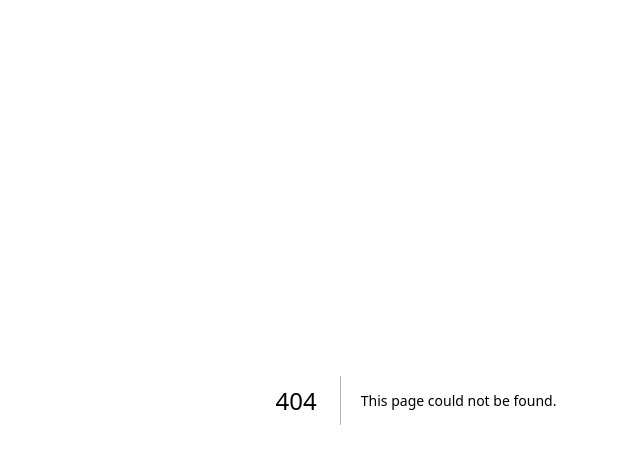
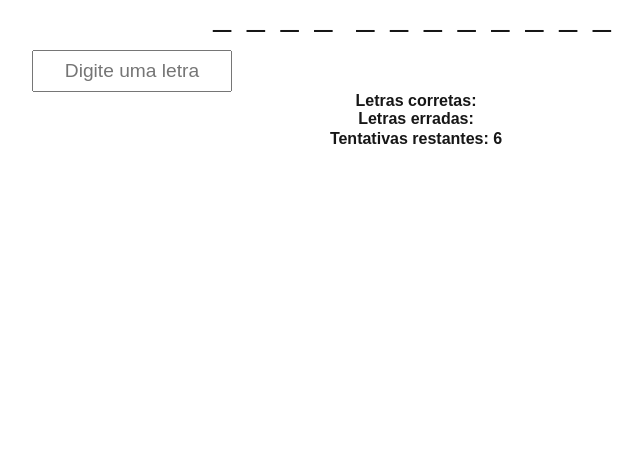
Before and after one commit to Williansilva2207/Portifolio, a Next.js app in the folder portifolio/: page /Forca in a window 1280 px wide. Before the commit this address had no page. Shown: the top 464 px of the page, without its empty margins (224-867 px from the left). Built offline with nearby package versions, Linux system fonts and the light colour scheme.

Commit message:
jogo da forca

```diff
--- /dev/null
+++ b/portifolio/app/Forca/forca.module.css
@@ -0,0 +1,96 @@
+.forcaSection {
+  padding: 1rem 1rem;
+  max-width: 800px;
+  margin: auto;
+  margin-top: -35px;
+  border-radius: 20px;
+  text-align: center;
+}
+
+.forcaContainer {
+  display: flex;
+  flex-direction: column;
+  align-items: center;
+  gap: 10px;
+}
+
+.palavra {
+  font-size: 2rem;
+  letter-spacing: 0.5rem;
+  margin: 1rem 0;
+  display: flex;
+  justify-content: center;
+  flex-wrap: wrap;
+}
+
+.letra {
+  margin: 0 0.25rem;
+}
+
+.letraForm {
+  display: flex;
+  gap: 0.5rem;
+}
+
+.letraInput {
+  padding: 0.5rem;
+  font-size: 1.2rem;
+  width: 200px;
+  text-align: center;
+}
+
+.submitBtn,
+.restartBtn {
+  background: var(--secondary);
+  color: white;
+  border: none;
+  border-radius: 8px;
+  padding: 0.5rem 1rem;
+  margin-left: 10px;
+  cursor: pointer;
+  transition: background 0.3s ease;
+}
+
+.submitBtn:hover,
+.restartBtn:hover {
+  background: var(--primary);
+}
+
+.correta {
+  color: #12a949;
+  margin-right: 0.3rem;
+  font-weight: bold;
+}
+
+.errada {
+  color: #cb0e0e;
+  margin-right: 0.3rem;
+  font-weight: bold;
+}
+
+.aviso {
+  color: #e53e3e;
+  margin-top: 0.5rem;
+  font-weight: bold;
+}
+
+.tentativas {
+  margin-top: 0.1rem;
+  font-weight: bold;
+}
+
+.status {
+  margin-top: 1rem;
+  font-size: 1.2rem;
+  font-weight: bold;
+}
+
+.imagem {
+  max-width: 350px;
+  width: 100%;
+  height: auto;
+  object-fit: contain;
+  display: block;
+  margin-top: -60px;
+  margin-bottom: -50px;
+}
--- /dev/null
+++ b/portifolio/app/Forca/page.js
@@ -0,0 +1,137 @@
+"use client";
+
+import { useState, useEffect } from "react";
+import styles from "./forca.module.css";
+
+export default function ForcaPage() {
+  const wordsList = [
+    "Arrakis", "Duna", "Caladan", "Salusa Secundus", "Kaitain", "Corrino",
+    "Harkonnen", "Atreides", "Fremen", "Bene Gesserit", "Mentat", "Sardaukar",
+    "Muad’Dib", "Kwisatz Haderach", "Shai-Hulud", "Especiaria", "Melange",
+    "Stilgar", "Chani", "Alia", "Paul Atreides", "Irulan", "Gurney Halleck",
+    "Duncan Idaho", "Thufir Hawat", "Liet-Kynes", "Sietch", "Crysknife",
+    "Gom Jabbar", "Água da Vida", "Choam"
+  ];
+
+  const [word, setWord] = useState("");
+  const [inputLetter, setInputLetter] = useState("");
+  const [guessedLetters, setGuessedLetters] = useState([]);
+  const [maxWrongGuesses, setMaxWrongGuesses] = useState(6);
+
+  useEffect(() => {
+    startGame();
+  }, []);
+
+  function startGame() {
+    const newWord = wordsList[Math.floor(Math.random() * wordsList.length)];
+    setWord(newWord.toUpperCase());
+    setGuessedLetters([]);
+    setMaxWrongGuesses(6);
+    setInputLetter("");
+  }
+
+  function handleSubmit(e) {
+    e.preventDefault();
+    const letter = inputLetter.toUpperCase();
+
+    if (!letter.match(/^[A-ZÇÁÉÍÓÚÂÊÔÃÕÜ]$/i)) {
+      alert("Digite apenas letras.");
+      setInputLetter("");
+      return;
+    }
+
+    if (guessedLetters.includes(letter)) {
+      alert(`A letra "${letter}" já foi usada!`);
+      setInputLetter("");
+      return;
+    }
+
+    setGuessedLetters([...guessedLetters, letter]);
+
+    if (!word.includes(letter)) {
+      setMaxWrongGuesses((t) => t - 1);
+    }
+
+    setInputLetter("");
+  }
+
+  useEffect(() => {
+    if (!word) return;
+    if (maxWrongGuesses <= 0) {
+      alert(`Você perdeu! A palavra era: ${word}`);
+    } else if (
+      word.split("").every((l) => l === " " || l === "-" || guessedLetters.includes(l))
+    ) {
+      alert("Parabéns! Você ganhou!");
+    }
+  }, [guessedLetters, maxWrongGuesses, word]);
+
+  function displayPalavra() {
+    return word.split("").map((l, i) => (
+      <span key={i} className={styles.letra}>
+        {l === " " || l === "-" ? l : guessedLetters.includes(l) || maxWrongGuesses <= 0 ? l : "_"}
+      </span>
+    ));
+  }
+
+  return (
+    <section className={styles.forcaSection}>
+      <div className={styles.palavra}>{displayPalavra()}</div>
+
+      {maxWrongGuesses > 0 && (
+        <form onSubmit={handleSubmit} className={styles.letraForm}>
+          <input
+            type="text"
+            maxLength={1}
+            value={inputLetter}
+            onChange={(e) => setInputLetter(e.target.value)}
+            placeholder="Digite uma letra"
+            className={styles.letraInput}
+          />
+          <button type="submit" className={styles.submitBtn}>
+            Enviar
+          </button>
+        </form>
+      )}
+
+      <div className={styles.letrasUsadas}>
+        <div>
+          <strong>Letras corretas:</strong>{" "}
+          {guessedLetters
+            .filter((l) => word.includes(l))
+            .map((l, i) => (
+              <span key={i} className={styles.correta}>
+                {l}
+              </span>
+            ))}
+        </div>
+        <div>
+          <strong>Letras erradas:</strong>{" "}
+          {guessedLetters
+            .filter((l) => !word.includes(l))
+            .map((l, i) => (
+              <span key={i} className={styles.errada}>
+                {l}
+              </span>
+            ))}
+        </div>
+      </div>
+
+      {(maxWrongGuesses <= 0 ||
+        word.split("").every((l) => l === " " || l === "-" || guessedLetters.includes(l))) && (
+        <div className={styles.status}>
+          {maxWrongGuesses <= 0
+            ? `Você perdeu! Palavra: ${word}`
+            : "Parabéns! Você ganhou!"}
+          <button onClick={startGame} className={styles.restartBtn}>
+            Reiniciar
+          </button>
+        </div>
+      )}
+
+      <div className={styles.tentativas}>
+        Tentativas restantes: {maxWrongGuesses}
+      </div>
+    </section>
+  );
+}
--- a/portifolio/components/projects.module.css
+++ b/portifolio/components/projects.module.css
@@ -44,7 +44,6 @@
 }
 .card:hover {
   transform: translateY(-10px);
-
   box-shadow: 30px 30px 30px hsla(0, 0%, 0%, 0.832);
 }
 .card .cardImage{
```
Also changed, not shown: portifolio/components/Projects.js (+18 -6 lines), portifolio/public/forca.png (added).
